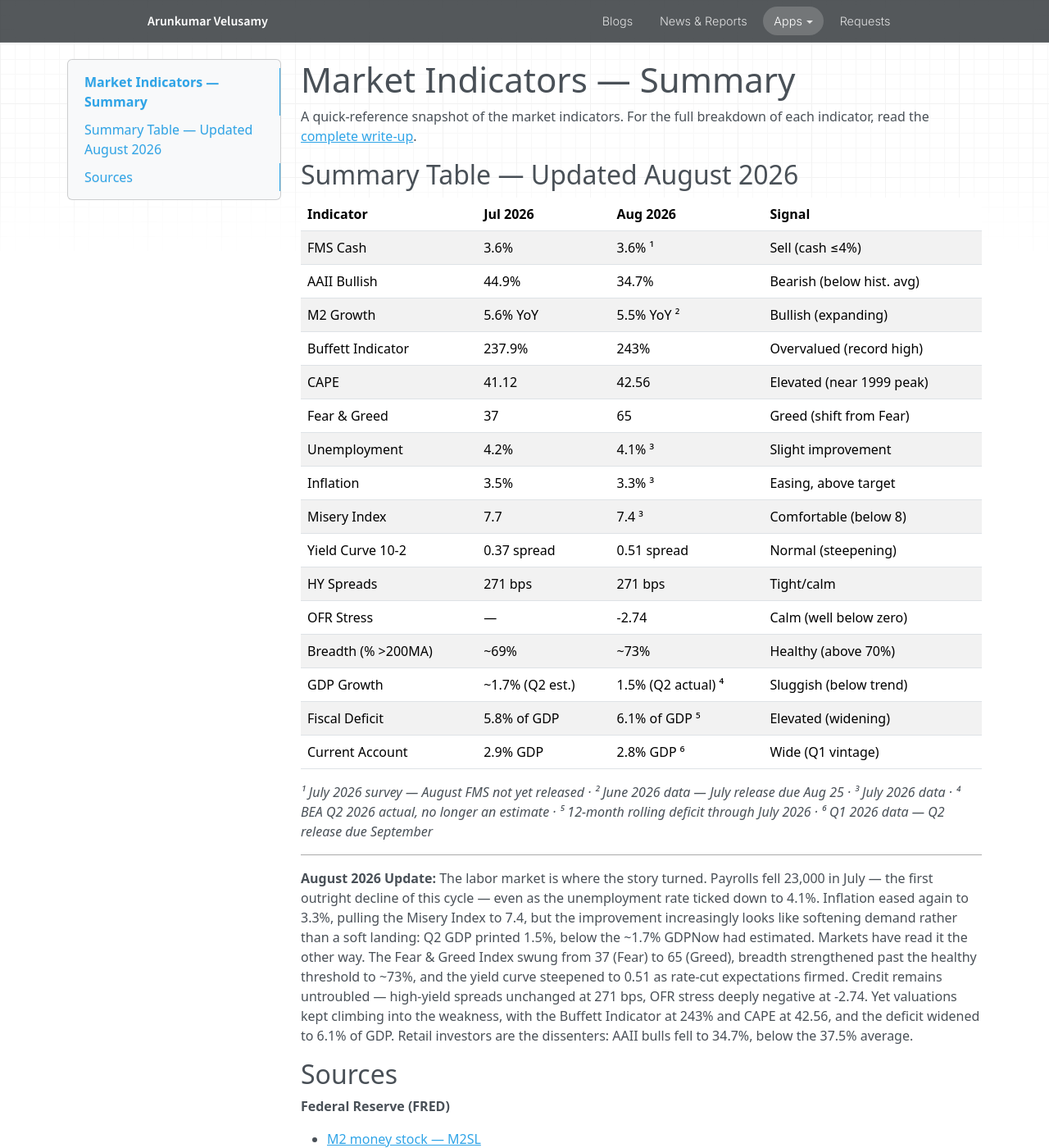
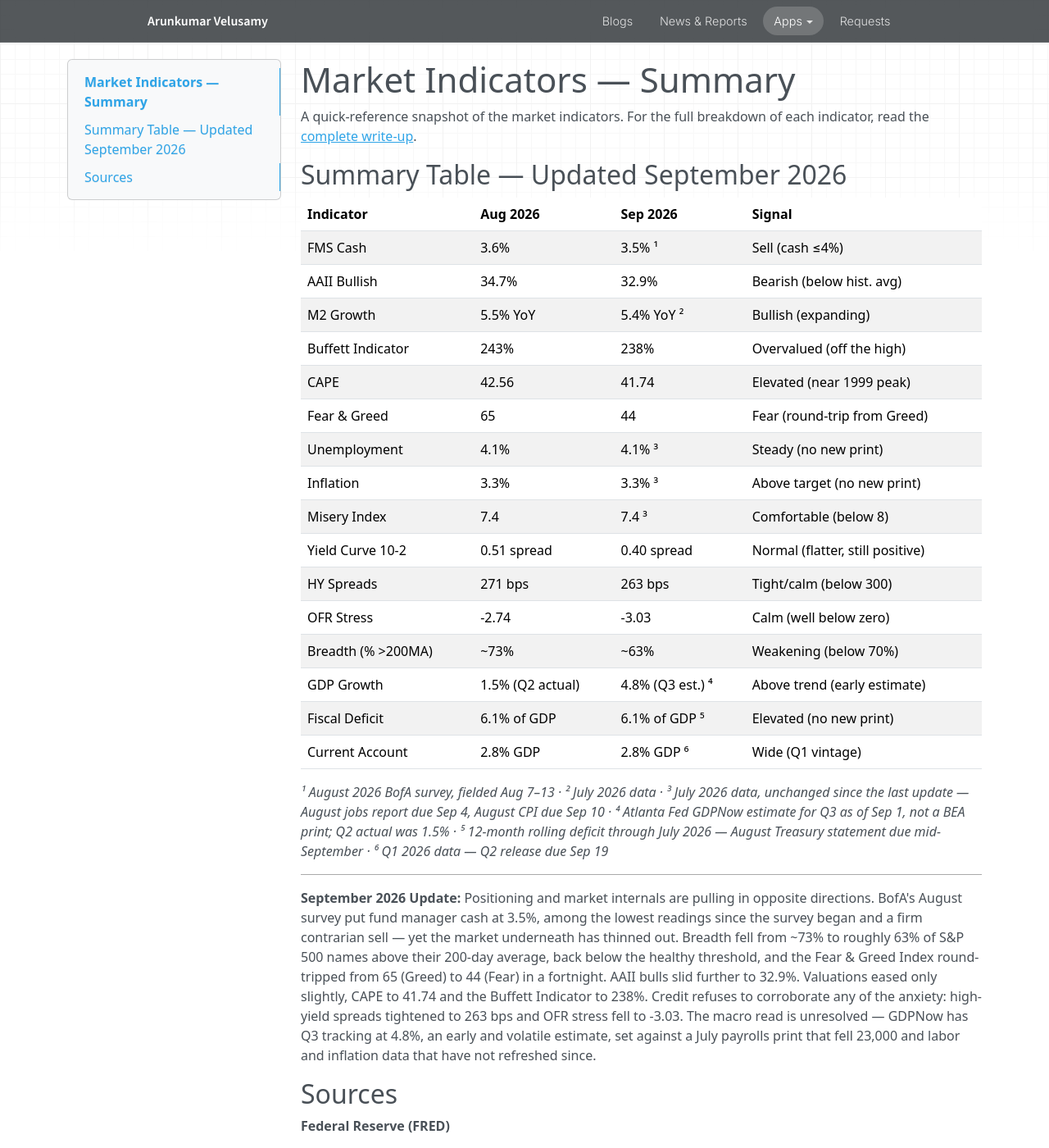
Before and after one commit to arunvelusamyd/personal-website, an MkDocs documentation site: the page built from docs/apps/market-indicators.md, in a window 1280 px wide and 1400 px high. Shown: the whole window at 82% size. Built offline with MkDocs 1.6.1, drawn with Linux system fonts in a browser that asks for light colours; nearby versions of some CDN libraries; some of the changed text lies outside the part shown.

Commit message:
Refresh market indicators — September 2026
Co-Authored-By: Claude Sonnet 4.6 <noreply@anthropic.com>

```diff
--- a/docs/apps/market-indicators.md
+++ b/docs/apps/market-indicators.md
@@ -2,32 +2,32 @@
 
 A quick-reference snapshot of the market indicators. For the full breakdown of each indicator, read the [complete write-up](../../market-indicators/).
 
-## Summary Table — Updated August 2026
+## Summary Table — Updated September 2026
 
-| Indicator | Jul 2026 | Aug 2026 | Signal |
+| Indicator | Aug 2026 | Sep 2026 | Signal |
 |-----------|----------|----------|--------|
-| FMS Cash | 3.6% | 3.6% ¹ | Sell (cash ≤4%) |
-| AAII Bullish | 44.9% | 34.7% | Bearish (below hist. avg) |
-| M2 Growth | 5.6% YoY | 5.5% YoY ² | Bullish (expanding) |
-| Buffett Indicator | 237.9% | 243% | Overvalued (record high) |
-| CAPE | 41.12 | 42.56 | Elevated (near 1999 peak) |
-| Fear & Greed | 37 | 65 | Greed (shift from Fear) |
-| Unemployment | 4.2% | 4.1% ³ | Slight improvement |
-| Inflation | 3.5% | 3.3% ³ | Easing, above target |
-| Misery Index | 7.7 | 7.4 ³ | Comfortable (below 8) |
-| Yield Curve 10-2 | 0.37 spread | 0.51 spread | Normal (steepening) |
-| HY Spreads | 271 bps | 271 bps | Tight/calm |
-| OFR Stress | — | -2.74 | Calm (well below zero) |
-| Breadth (% >200MA) | ~69% | ~73% | Healthy (above 70%) |
-| GDP Growth | ~1.7% (Q2 est.) | 1.5% (Q2 actual) ⁴ | Sluggish (below trend) |
-| Fiscal Deficit | 5.8% of GDP | 6.1% of GDP ⁵ | Elevated (widening) |
-| Current Account | 2.9% GDP | 2.8% GDP ⁶ | Wide (Q1 vintage) |
+| FMS Cash | 3.6% | 3.5% ¹ | Sell (cash ≤4%) |
+| AAII Bullish | 34.7% | 32.9% | Bearish (below hist. avg) |
+| M2 Growth | 5.5% YoY | 5.4% YoY ² | Bullish (expanding) |
+| Buffett Indicator | 243% | 238% | Overvalued (off the high) |
+| CAPE | 42.56 | 41.74 | Elevated (near 1999 peak) |
+| Fear & Greed | 65 | 44 | Fear (round-trip from Greed) |
+| Unemployment | 4.1% | 4.1% ³ | Steady (no new print) |
+| Inflation | 3.3% | 3.3% ³ | Above target (no new print) |
+| Misery Index | 7.4 | 7.4 ³ | Comfortable (below 8) |
+| Yield Curve 10-2 | 0.51 spread | 0.40 spread | Normal (flatter, still positive) |
+| HY Spreads | 271 bps | 263 bps | Tight/calm (below 300) |
+| OFR Stress | -2.74 | -3.03 | Calm (well below zero) |
+| Breadth (% >200MA) | ~73% | ~63% | Weakening (below 70%) |
+| GDP Growth | 1.5% (Q2 actual) | 4.8% (Q3 est.) ⁴ | Above trend (early estimate) |
+| Fiscal Deficit | 6.1% of GDP | 6.1% of GDP ⁵ | Elevated (no new print) |
+| Current Account | 2.8% GDP | 2.8% GDP ⁶ | Wide (Q1 vintage) |
 
-*¹ July 2026 survey — August FMS not yet released · ² June 2026 data — July release due Aug 25 · ³ July 2026 data · ⁴ BEA Q2 2026 actual, no longer an estimate · ⁵ 12-month rolling deficit through July 2026 · ⁶ Q1 2026 data — Q2 release due September*
+*¹ August 2026 BofA survey, fielded Aug 7–13 · ² July 2026 data · ³ July 2026 data, unchanged since the last update — August jobs report due Sep 4, August CPI due Sep 10 · ⁴ Atlanta Fed GDPNow estimate for Q3 as of Sep 1, not a BEA print; Q2 actual was 1.5% · ⁵ 12-month rolling deficit through July 2026 — August Treasury statement due mid-September · ⁶ Q1 2026 data — Q2 release due Sep 19*
 
 ---
 
-**August 2026 Update:** The labor market is where the story turned. Payrolls fell 23,000 in July — the first outright decline of this cycle — even as the unemployment rate ticked down to 4.1%. Inflation eased again to 3.3%, pulling the Misery Index to 7.4, but the improvement increasingly looks like softening demand rather than a soft landing: Q2 GDP printed 1.5%, below the ~1.7% GDPNow had estimated. Markets have read it the other way. The Fear & Greed Index swung from 37 (Fear) to 65 (Greed), breadth strengthened past the healthy threshold to ~73%, and the yield curve steepened to 0.51 as rate-cut expectations firmed. Credit remains untroubled — high-yield spreads unchanged at 271 bps, OFR stress deeply negative at -2.74. Yet valuations kept climbing into the weakness, with the Buffett Indicator at 243% and CAPE at 42.56, and the deficit widened to 6.1% of GDP. Retail investors are the dissenters: AAII bulls fell to 34.7%, below the 37.5% average.
+**September 2026 Update:** Positioning and market internals are pulling in opposite directions. BofA's August survey put fund manager cash at 3.5%, among the lowest readings since the survey began and a firm contrarian sell — yet the market underneath has thinned out. Breadth fell from ~73% to roughly 63% of S&P 500 names above their 200-day average, back below the healthy threshold, and the Fear & Greed Index round-tripped from 65 (Greed) to 44 (Fear) in a fortnight. AAII bulls slid further to 32.9%. Valuations eased only slightly, CAPE to 41.74 and the Buffett Indicator to 238%. Credit refuses to corroborate any of the anxiety: high-yield spreads tightened to 263 bps and OFR stress fell to -3.03. The macro read is unresolved — GDPNow has Q3 tracking at 4.8%, an early and volatile estimate, set against a July payrolls print that fell 23,000 and labor and inflation data that have not refreshed since.
 
 ## Sources
 
@@ -39,13 +39,14 @@ A quick-reference snapshot of the market indicators. For the full breakdown of e
 - [10Y-2Y Treasury spread — T10Y2Y](https://fred.stlouisfed.org/series/T10Y2Y)
 - [High-yield option-adjusted spread — BAMLH0A0HYM2](https://fred.stlouisfed.org/series/BAMLH0A0HYM2)
 - [Real GDP growth rate — A191RL1Q225SBEA](https://fred.stlouisfed.org/series/A191RL1Q225SBEA)
+- [GDPNow — GDPNOW](https://fred.stlouisfed.org/series/GDPNOW)
 - [Balance on current account — IEABC](https://fred.stlouisfed.org/series/IEABC)
 - [Nonfarm payrolls — PAYEMS](https://fred.stlouisfed.org/series/PAYEMS)
 
 **Sentiment & valuation**
 
-- [BofA Global Fund Manager Survey — July 2026 results](https://macenews.com/bofa-global-research-fund-manager-survey-fund-managers-reduce-cash-holdings-move-into-stocks-and-bonds-in-july/)
-- [AAII Investor Sentiment Survey](https://www.aaii.com/sentimentsurvey)
+- [BofA Global Fund Manager Survey — August 2026 results](https://www.investing.com/news/stock-market-news/investors-are-getting-extremely-bullish-bofas-august-survey-shows-4864726)
+- [AAII Investor Sentiment Survey — 27 August 2026](https://insights.aaii.com/p/aaii-sentiment-survey-pessimism-reaches)
 - [Shiller PE (CAPE) — multpl.com](https://www.multpl.com/shiller-pe)
 - [Buffett Indicator — buffettindicator.org](https://buffettindicator.org/)
 - [CNN Fear & Greed Index](https://www.cnn.com/markets/fear-and-greed)
@@ -57,4 +58,4 @@ A quick-reference snapshot of the market indicators. For the full breakdown of e
 - [CRFB — 12-month rolling deficit, July 2026](https://www.crfb.org/blogs/12-month-rolling-deficit-19-trillion-july-2026)
 - [Atlanta Fed GDPNow](https://www.atlantafed.org/cqer/research/gdpnow)
 
-*Retrieved 17 August 2026. CNN's Fear & Greed endpoint and aaii.com both block automated access; those two readings were taken from published secondary reports of the same figures. The August BofA Fund Manager Survey had not been released at the time of retrieval, so the FMS cash row carries the July survey value, marked accordingly.*
+*Retrieved 2 September 2026. CNN's Fear & Greed page, aaii.com, GuruFocus and the Atlanta Fed's GDPNow page all block automated access; the Fear & Greed and AAII readings were taken from published secondary reports of the same figures, and the GDPNow estimate was read from the FRED GDPNOW series instead. No row was left unretrieved this run, but the unemployment, inflation, Misery Index, fiscal deficit and current account rows carry the vintages footnoted above rather than new prints.*
```
